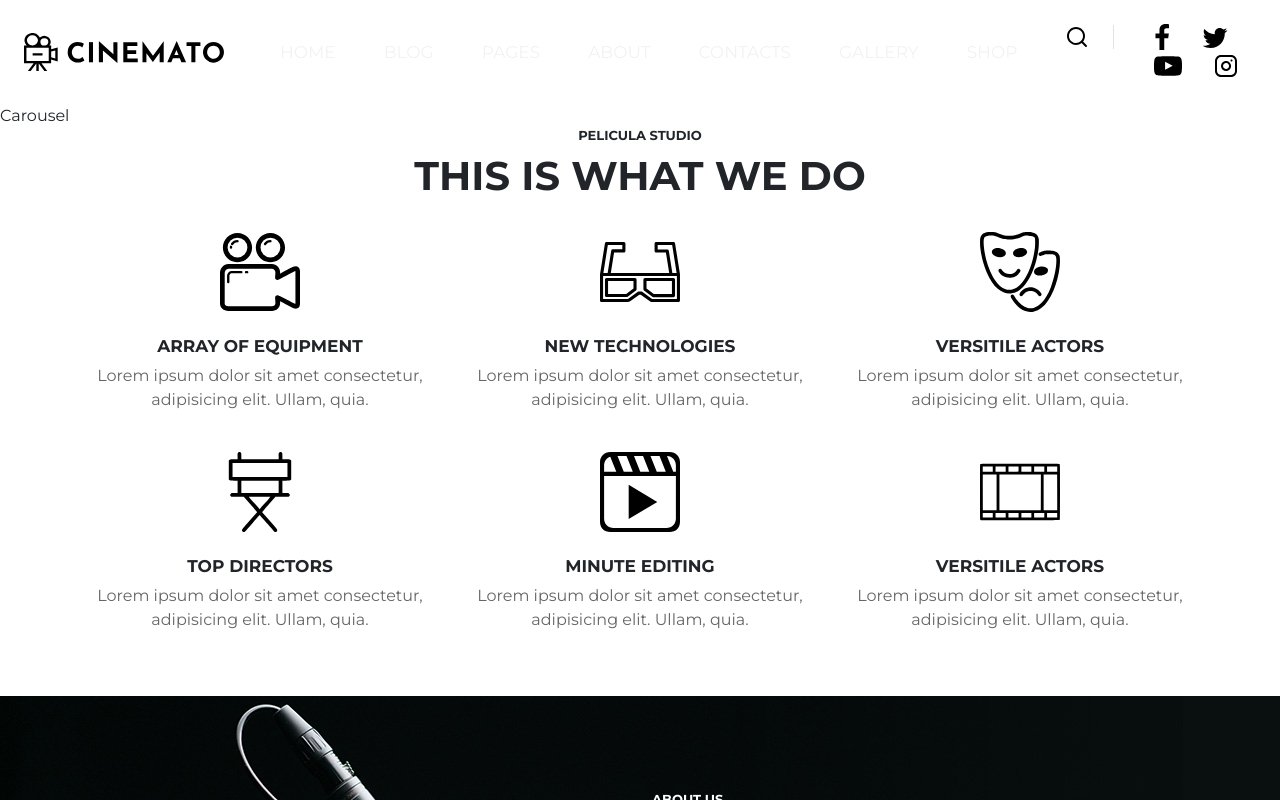
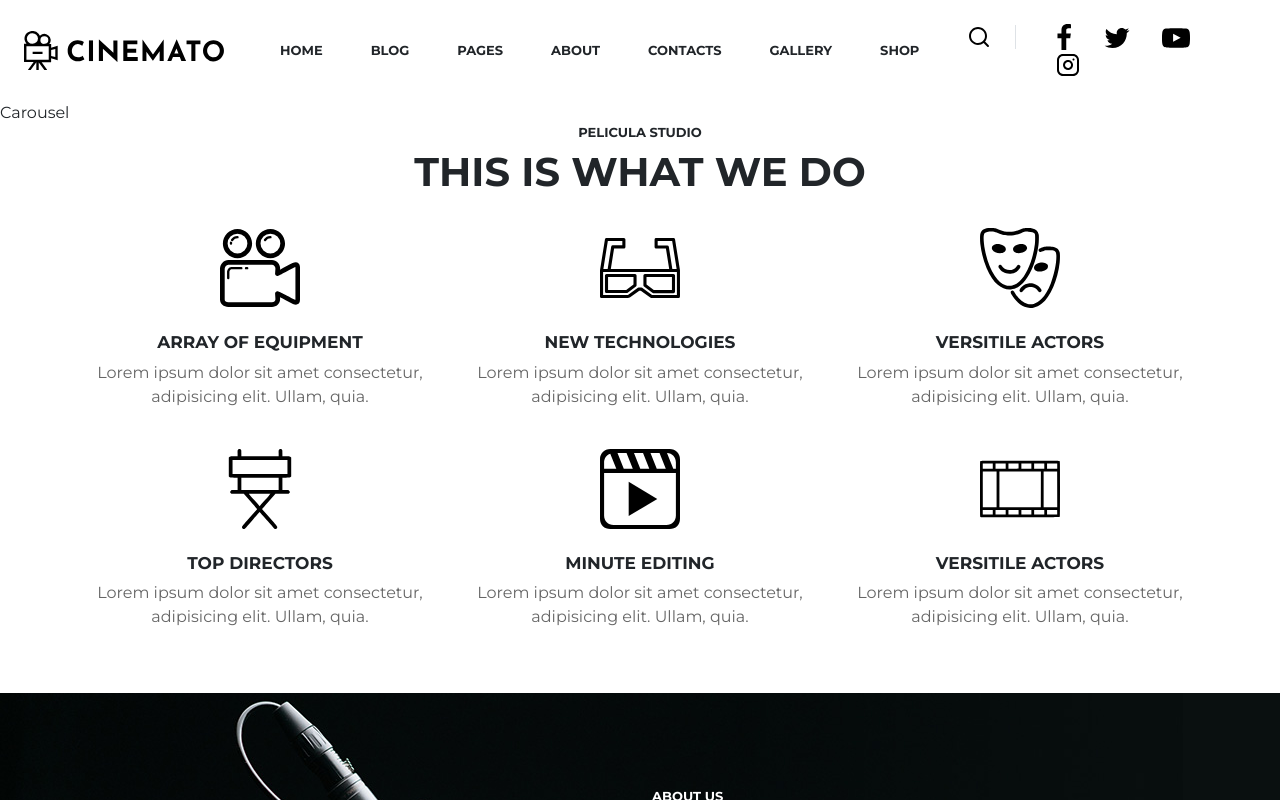
Before and after one commit to DavideGila/proj-html-vuejs, a Vue app: page / in a window 1280 px wide. Shown: the top 800 px of the page. Built offline with nearby package versions, Linux system fonts and the light colour scheme.

Commit message:
fixed style

```diff
--- a/src/components/FooterComponent.vue
+++ b/src/components/FooterComponent.vue
@@ -68,7 +68,7 @@ h6 {
     background-color: var(--global-palette2);
 }
 
-li {
+.footer-bg li {
     line-height: 50px;
     font-size: 17px;
     font-weight: 300;
```
